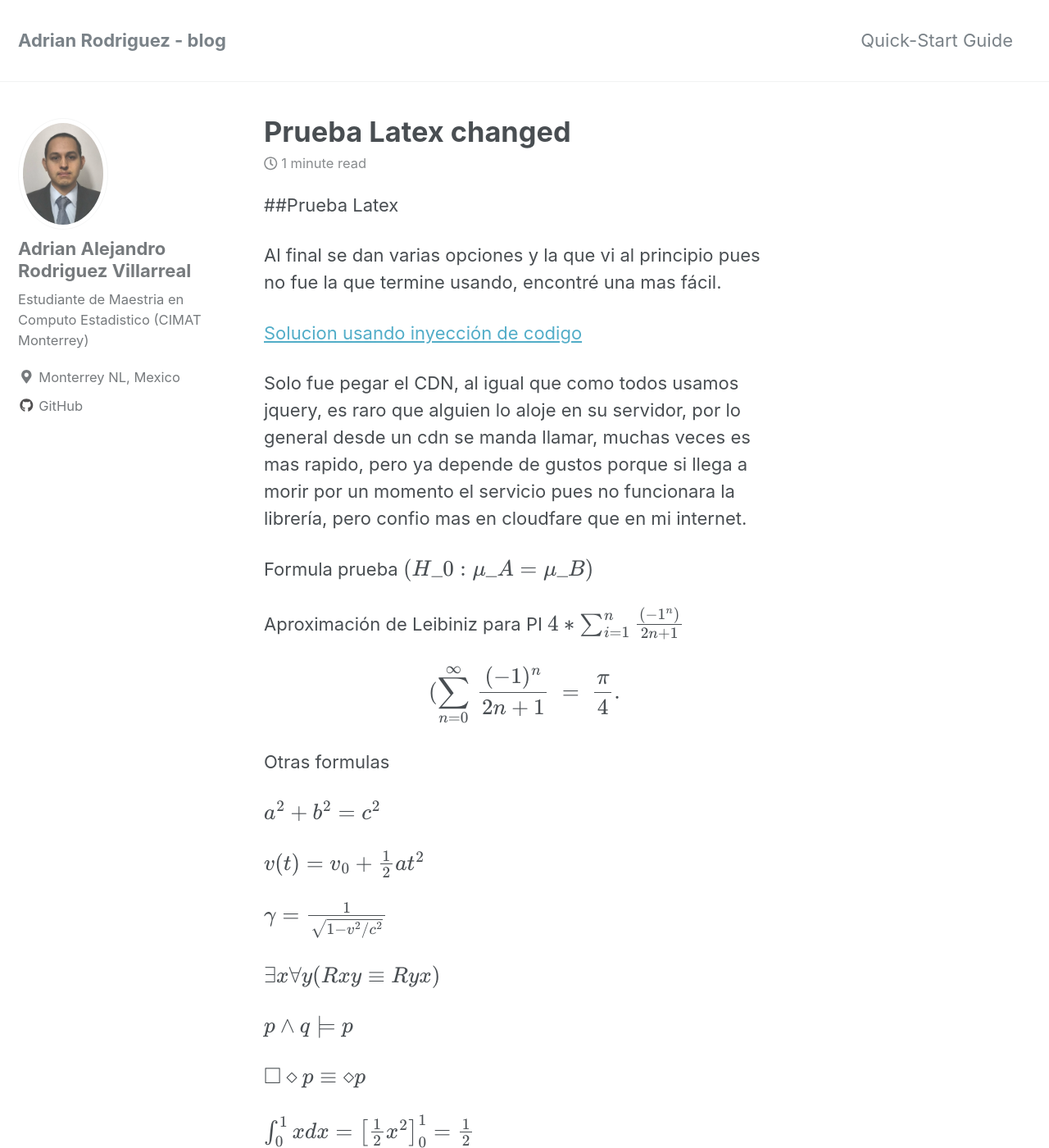
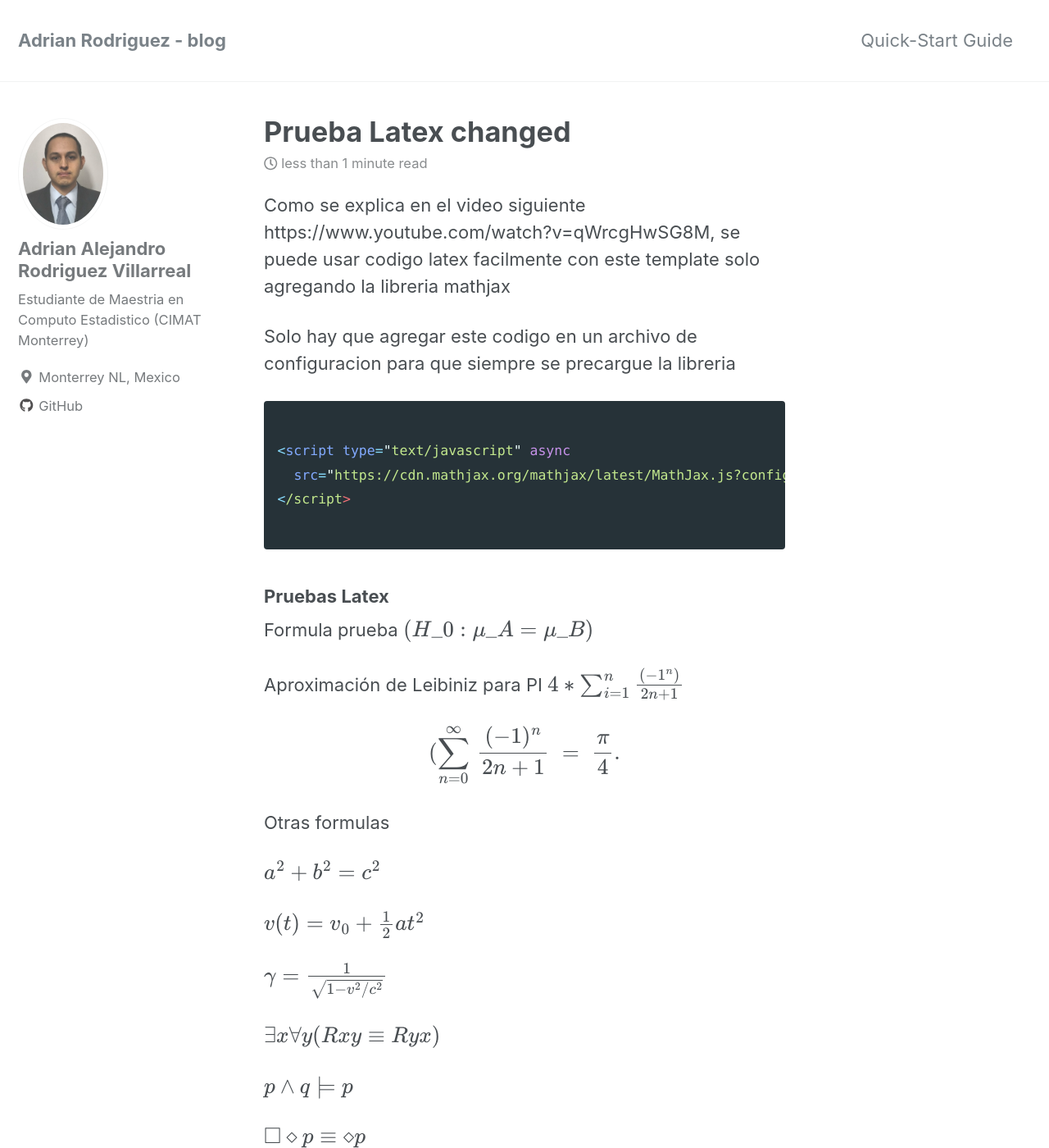
Before and after one commit to adrian-rdz/adrian-rdz.github.io, a Jekyll site: the page built from _posts/2017-12-15-prueba-latex.md, in a window 1280 px wide and 1400 px high. Shown: the whole window at 82% size. Built offline with Jekyll 4.4.1, drawn with Linux system fonts in a browser that asks for light colours; nearby versions of some CDN libraries; formulas are drawn with MathJax 3; some of the changed text lies outside the part shown.

Commit message:
changed latex

````diff
--- a/_posts/2017-12-15-prueba-latex.md
+++ b/_posts/2017-12-15-prueba-latex.md
@@ -6,14 +6,19 @@ excerpt: "Data Science"
 mathjax: "true"
 ---
 
-##Prueba Latex
+Como se explica en el video siguiente https://www.youtube.com/watch?v=qWrcgHwSG8M, se puede usar codigo latex facilmente con este template solo agregando la libreria mathjax
 
-Al final se dan varias opciones y la que vi al principio pues no fue la que termine usando, encontré una mas fácil.
+Solo hay que agregar este codigo en un archivo de configuracion para que siempre se precargue la libreria
 
-[Solucion usando inyección de codigo](http://academy.ghost.org/adding-mathjax-to-your-ghost-blog/)
+```javascript
+{% if page.mathjax %}
+<script type="text/javascript" async
+  src="https://cdn.mathjax.org/mathjax/latest/MathJax.js?config=TeX-MML-AM_CHTML">
+</script>
+{% endif %}
+```
 
-Solo fue pegar el CDN, al igual que como todos usamos jquery, es raro que alguien lo aloje en su servidor, por lo general desde un cdn se manda llamar, muchas veces es mas rapido, pero ya depende de gustos porque si llega a morir por un momento el servicio pues no funcionara la librería, pero confio mas en cloudfare que en mi internet.
-
+### Pruebas Latex
 
 
 Formula prueba
@@ -33,18 +38,8 @@ Otras formulas
 <p><span class="math inline">\(\Box\diamond p\equiv\diamond p\)</span></p>
 <p><span class="math inline">\(\int_{0}^{1} x dx = \left[ \frac{1}{2}x^2 \right]_{0}^{1} = \frac{1}{2}\)</span></p>
 <p><span class="math inline">\(e^x = \sum_{n=0}^\infty \frac{x^n}{n!} = \lim_{n\rightarrow\infty} (1+x/n)^n\)</span></p>
-$$ a^2 + b^2 = c^2$$
 
 
-Formula prueba
-`\(H\_0: \mu\_{A} = \mu\_{B}\)`
-
-Aproximación de Leibiniz para PI
-`\(4*\sum_{i=1}^n \frac{(-1^n)}{2n+1}\)`
-
-`\( \sum _{n=0}^{\infty }\,{\frac {(-1)^{n}}{2n+1}}\;=\;{\frac {\pi }{4}}.\)`
-
-es muy engorroso, me tomo mucho tiempo para que me funcionara el codigo, hay que agregar escapeos con slash y encerrar la formula entre parentesis sino no la pela la librería.
 
 Referencias:
 
````
